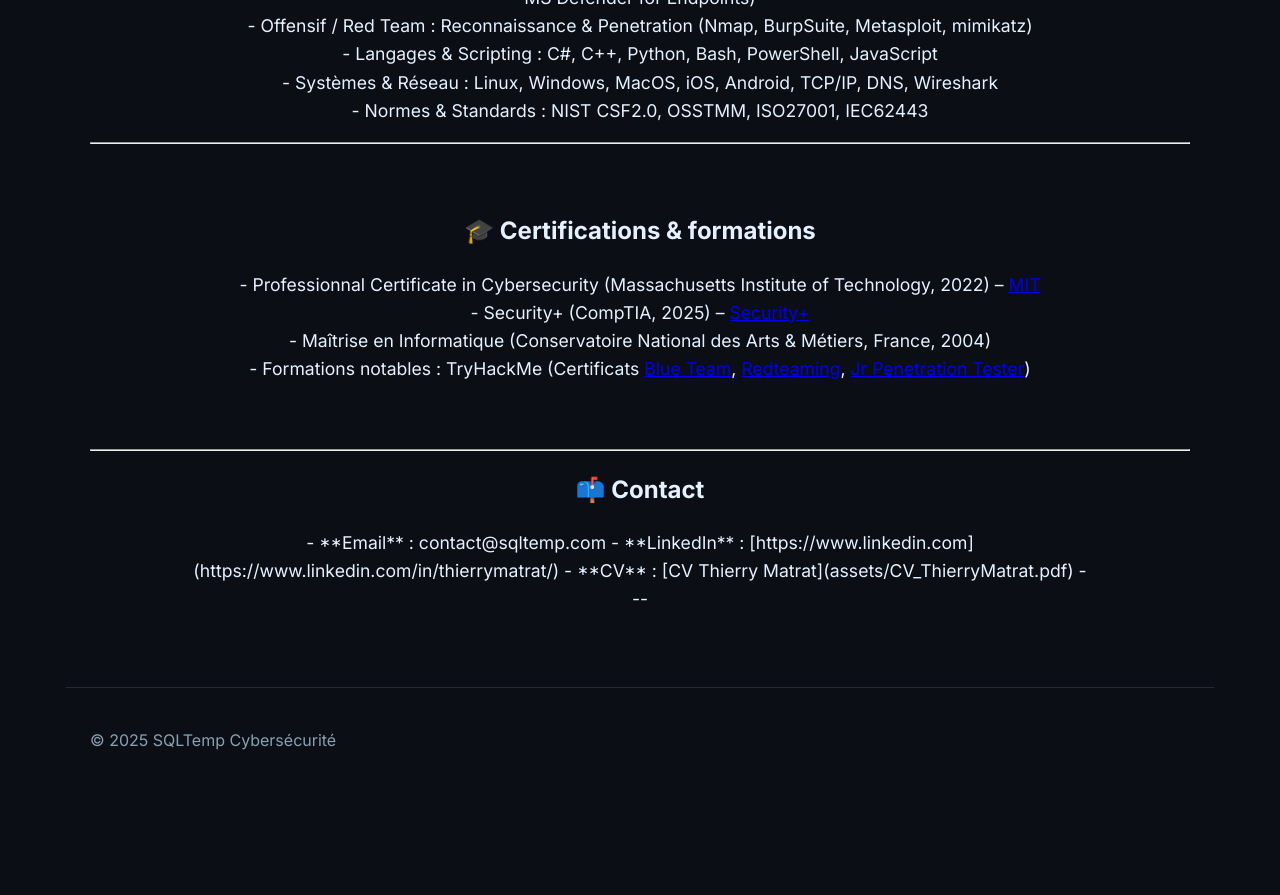
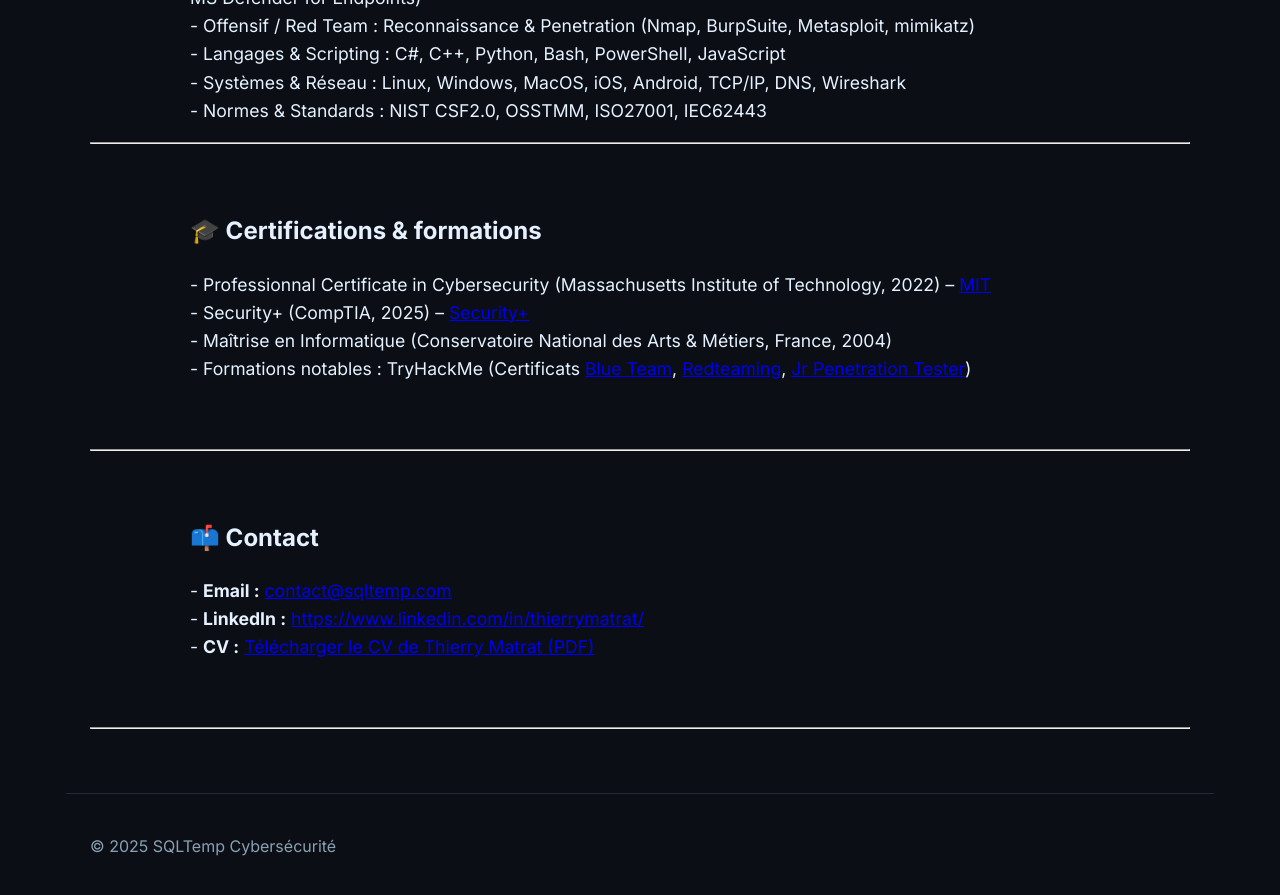
Before and after one commit to sqltemp/portfolio, a Jekyll site: the page built from index.md, in a window 1280 px wide and 900 px high, scrolled down 1947 px. Shown: the top 895 px of the window. Built offline with Jekyll 4.4.1, drawn with Linux system fonts in a browser that asks for light colours; our own code applies the rules of GitHub Pages for plain Markdown files; before the commit the page ends 2741 px from its top, so only the background shows below that.

Commit message:
Update index.md

```diff
--- a/index.md
+++ b/index.md
@@ -179,9 +179,9 @@
 ---
 
 <!-- ===== COMPÉTENCES ===== -->
-<section class="terminal-section" id="competences" style="text-align:center; margin: 0 auto; max-width: 900px;">
+<section class="terminal-section" id="competences" style="text-align:left; margin: 0 auto; max-width: 900px;">
   <h2>🛠️ Compétences</h2>
-  <p style="text-align:center; line-height:1.6; font-size:1.1em;">
+  <p style="text-align:left; line-height:1.6; font-size:1.1em;">
   - Défense / Blue Team : SIEM & IPS (Splunk, MS Sentinel, Wazuh, Snort), EDR (Bit Defender Gravity Zone, MS Defender for Endpoints)<br>
   - Offensif / Red Team : Reconnaissance & Penetration (Nmap, BurpSuite, Metasploit, mimikatz)<br>
   - Langages & Scripting : C#, C++, Python, Bash, PowerShell, JavaScript<br>
@@ -193,9 +193,9 @@
 ---
 
 <!-- ===== CERTIFICATIONS ===== -->
-<section class="terminal-section" id="certifications" style="text-align:center; margin: 0 auto; max-width: 900px; padding: 40px 20px;">
+<section class="terminal-section" id="certifications" style="text-align:left; margin: 0 auto; max-width: 900px; padding: 40px 20px;">
   <h2>🎓 Certifications & formations</h2>
-  <p style="text-align:center; line-height:1.6; font-size:1.1em;">
+  <p style="text-align:left; line-height:1.6; font-size:1.1em;">
     - Professionnal Certificate in Cybersecurity (Massachusetts Institute of Technology, 2022) –
     <a href="https://certificates.emeritus.org/551ef89b-003f-456c-b6ae-f3fac29734db#acc.oCvBfZWQ" target="_blank" rel="noopener noreferrer">MIT</a><br>
     - Security+ (CompTIA, 2025) –
@@ -210,11 +210,14 @@
 
 
 ---
-<section class="terminal-section" id="contact" style="text-align:center; margin: 0 auto; max-width: 900px;">
-<h2 id="contact">📫 Contact</h2>
-<p style="text-align:center; line-height:1.6; font-size:1.1em;">
-- **Email** : contact@sqltemp.com
-- **LinkedIn** : [https://www.linkedin.com](https://www.linkedin.com/in/thierrymatrat/)
-- **CV** : [CV Thierry Matrat](assets/CV_ThierryMatrat.pdf)
+<section class="terminal-section" id="contact" style="text-align:left; margin: 0 auto; max-width: 900px; padding: 40px 20px;">
+  <h2>📫 Contact</h2>
+  <p style="text-align:left; line-height:1.6; font-size:1.1em;">
+    - <strong>Email :</strong> <a href="mailto:contact@sqltemp.com">contact@sqltemp.com</a><br>
+    - <strong>LinkedIn :</strong> <a href="https://www.linkedin.com/in/thierrymatrat/" target="_blank" rel="noopener noreferrer">https://www.linkedin.com/in/thierrymatrat/</a><br>
+    - <strong>CV :</strong> <a href="assets/CV_ThierryMatrat.pdf" target="_blank" rel="noopener noreferrer">Télécharger le CV de Thierry Matrat (PDF)</a>
+  </p>
+</section>
+
 
 ---
```
